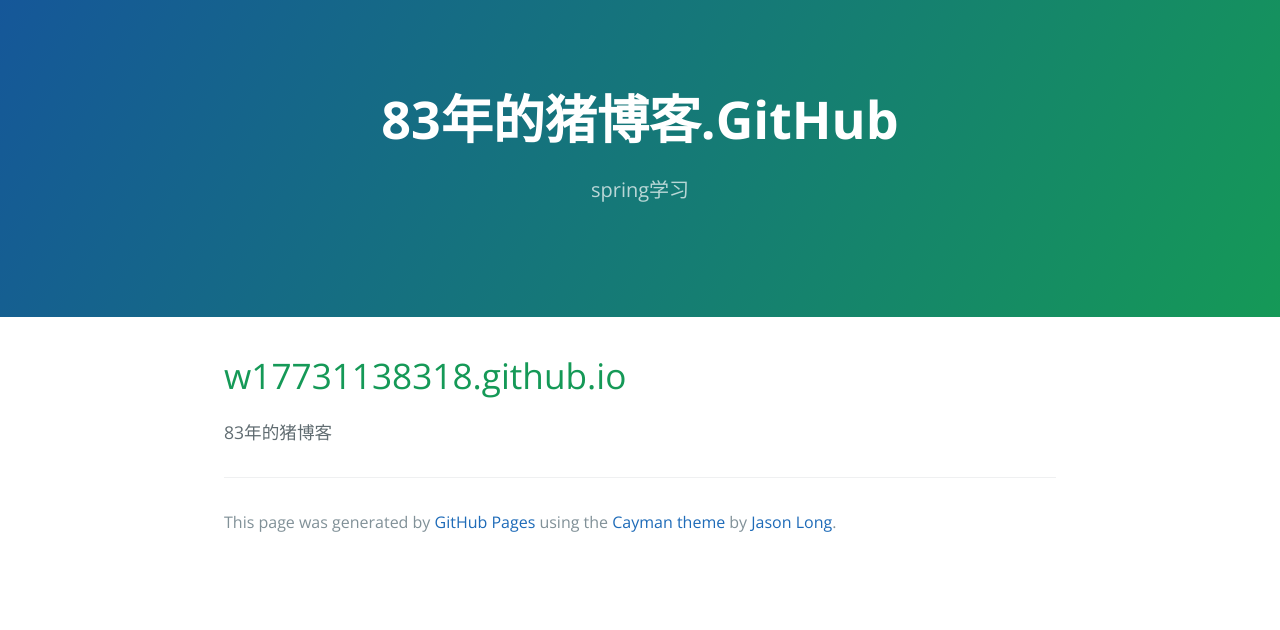
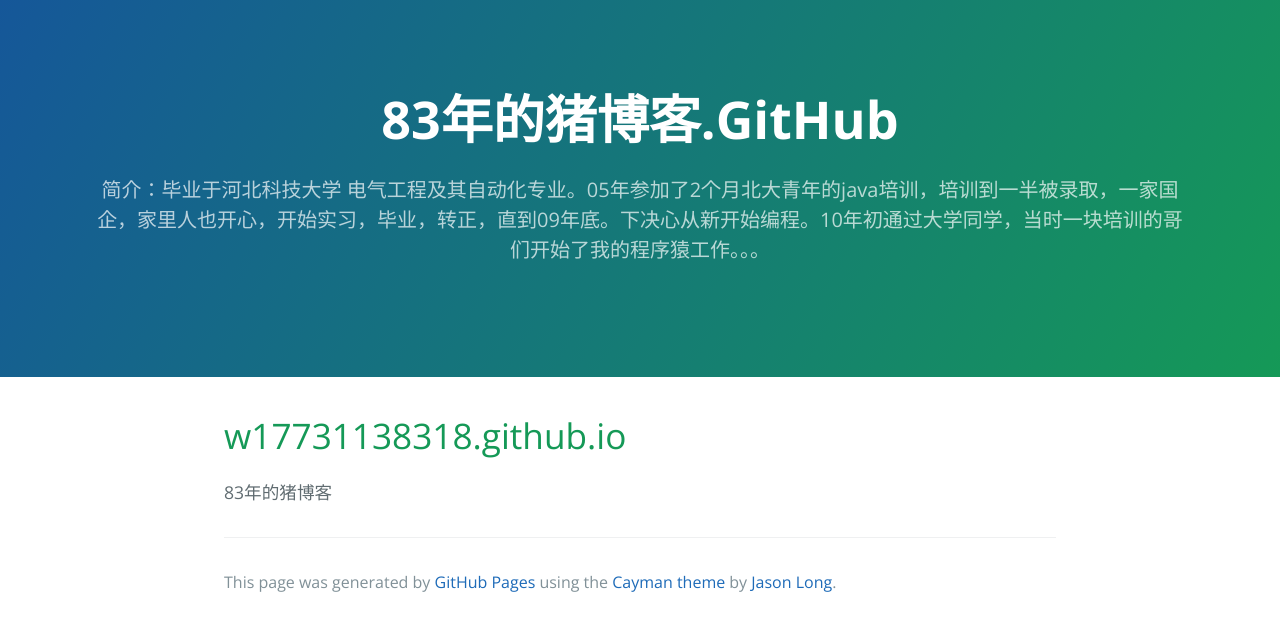
Before and after one commit to w17731138318/w17731138318.github.io, a plain HTML site: page index.html in a window 1280 px wide. Drawn offline with nearby package versions, Linux system fonts and the light colour scheme.

Commit message:
Update index.html

```diff
--- a/index.html
+++ b/index.html
@@ -12,7 +12,7 @@
   <body>
     <section class="page-header">
       <h1 class="project-name">83年的猪博客.GitHub</h1>
-      <h2 class="project-tagline">spring学习</h2>
+      <h2 class="project-tagline">简介：毕业于河北科技大学 电气工程及其自动化专业。05年参加了2个月北大青年的java培训，培训到一半被录取，一家国企，家里人也开心，开始实习，毕业，转正，直到09年底。下决心从新开始编程。10年初通过大学同学，当时一块培训的哥们开始了我的程序猿工作。。。</h2>
     </section>
 
     <section class="main-content">
```
